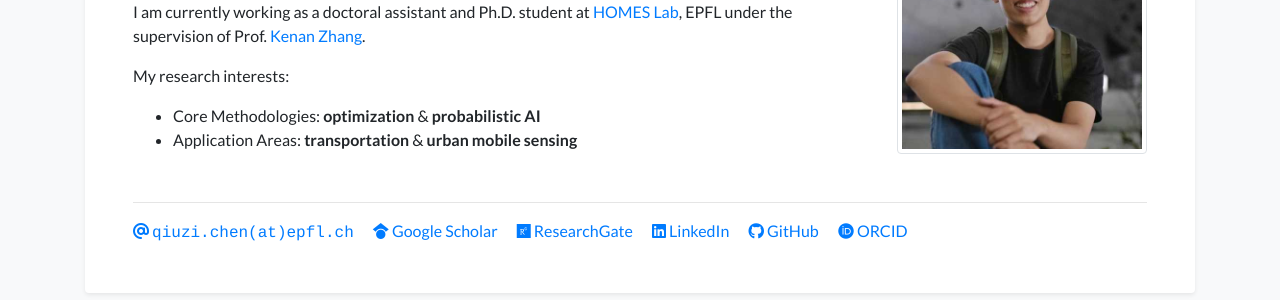
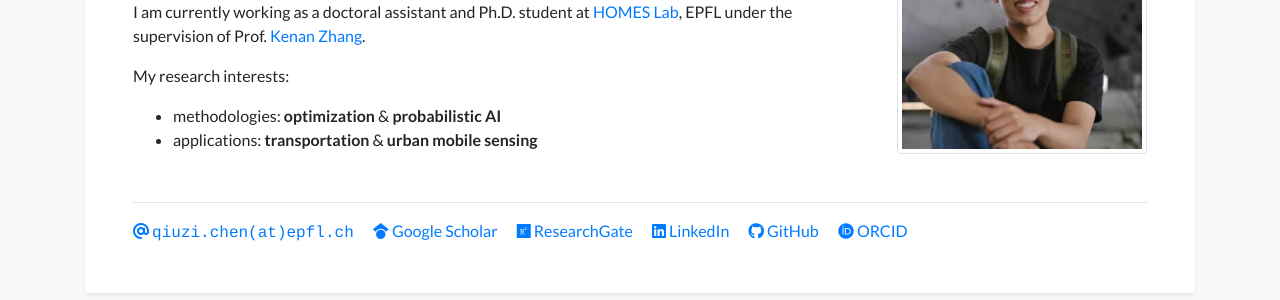
Before and after one commit to QiuziChen/QiuziChen.github.io, a Jekyll site: the page built from index.html, in a window 1280 px wide and 1306 px high. Shown: the part 224-524 px from the top of the window. Built offline with Jekyll 4.4.1, drawn with Linux system fonts in a browser that asks for light colours; nearby versions of some CDN libraries; a style sheet for code colours, icons or effects is not loaded.

Commit message:
Update research interests.

```diff
--- a/_data/profile.yml
+++ b/_data/profile.yml
@@ -25,10 +25,10 @@ short_bio: |
     My research interests:
     <ul>
       <li>
-        Core Methodologies: <strong>optimization</strong> & <strong>probabilistic AI</strong>
+        methodologies: <strong>optimization</strong> & <strong>probabilistic AI</strong>
       </li>
       <li>
-        Application Areas: <strong>transportation</strong> & <strong>urban mobile sensing</strong>
+        applications: <strong>transportation</strong> & <strong>urban mobile sensing</strong>
       </li>
     </ul>
   </p>
```
